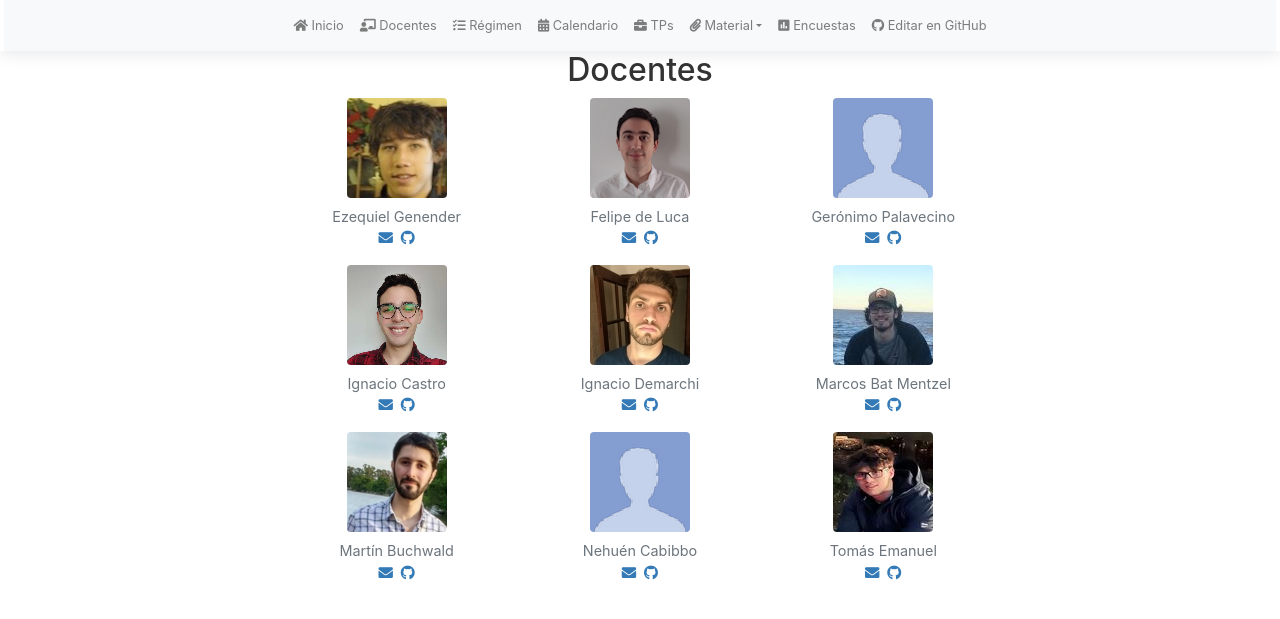
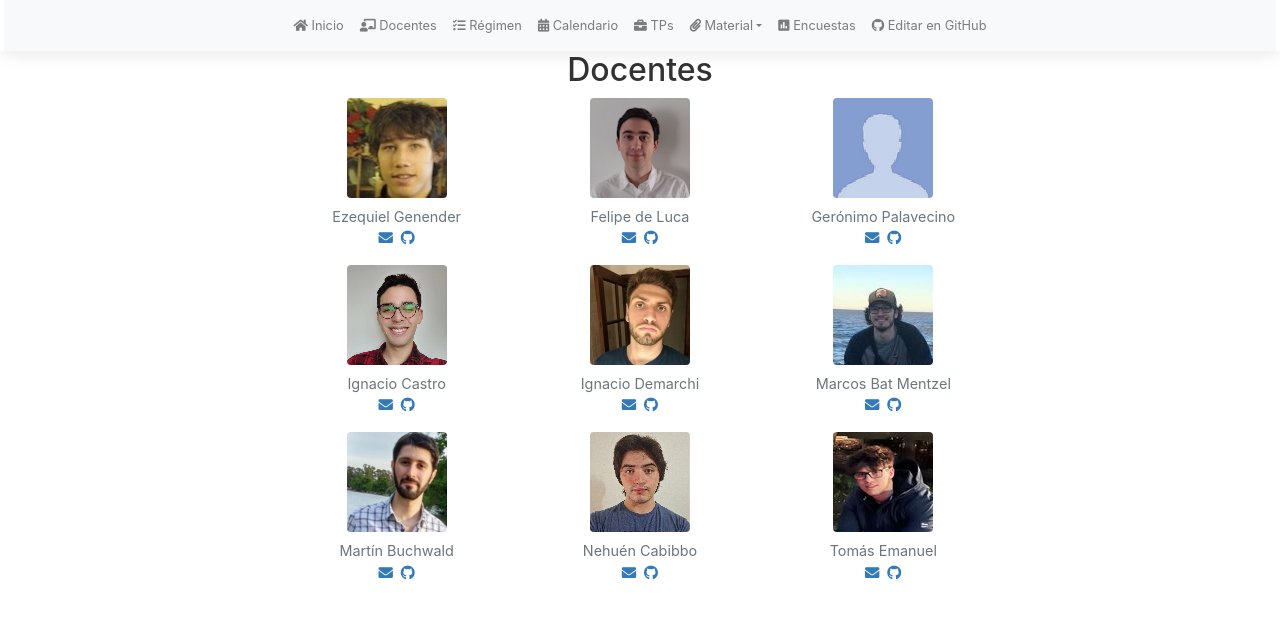
Before and after one commit to algoritmos-rw/tda_bg, a Jekyll site: the page built from docentes.md, in a window 1280 px wide. Shown: the top 619 px of the page. Built offline with Jekyll 4.4.1, drawn with Linux system fonts in a browser that asks for light colours; nearby versions of some CDN libraries; our own code applies the rules of GitHub Pages for plain Markdown files.

Commit message:
Foto Nehuen

```diff
--- a/_data/docentes.yml
+++ b/_data/docentes.yml
@@ -36,7 +36,7 @@
   github: mbuchwald
 
 - nombre: Nehuén Cabibbo
-  foto: /assets/img/docentes/unknown.png
+  foto: /assets/img/docentes/nehuenc.jpg
   mail: ncabibbo@gmail.com
   github: nehuencabibbo
 
```
Also changed, not shown: assets/img/docentes/nehuenc.jpg (added).
